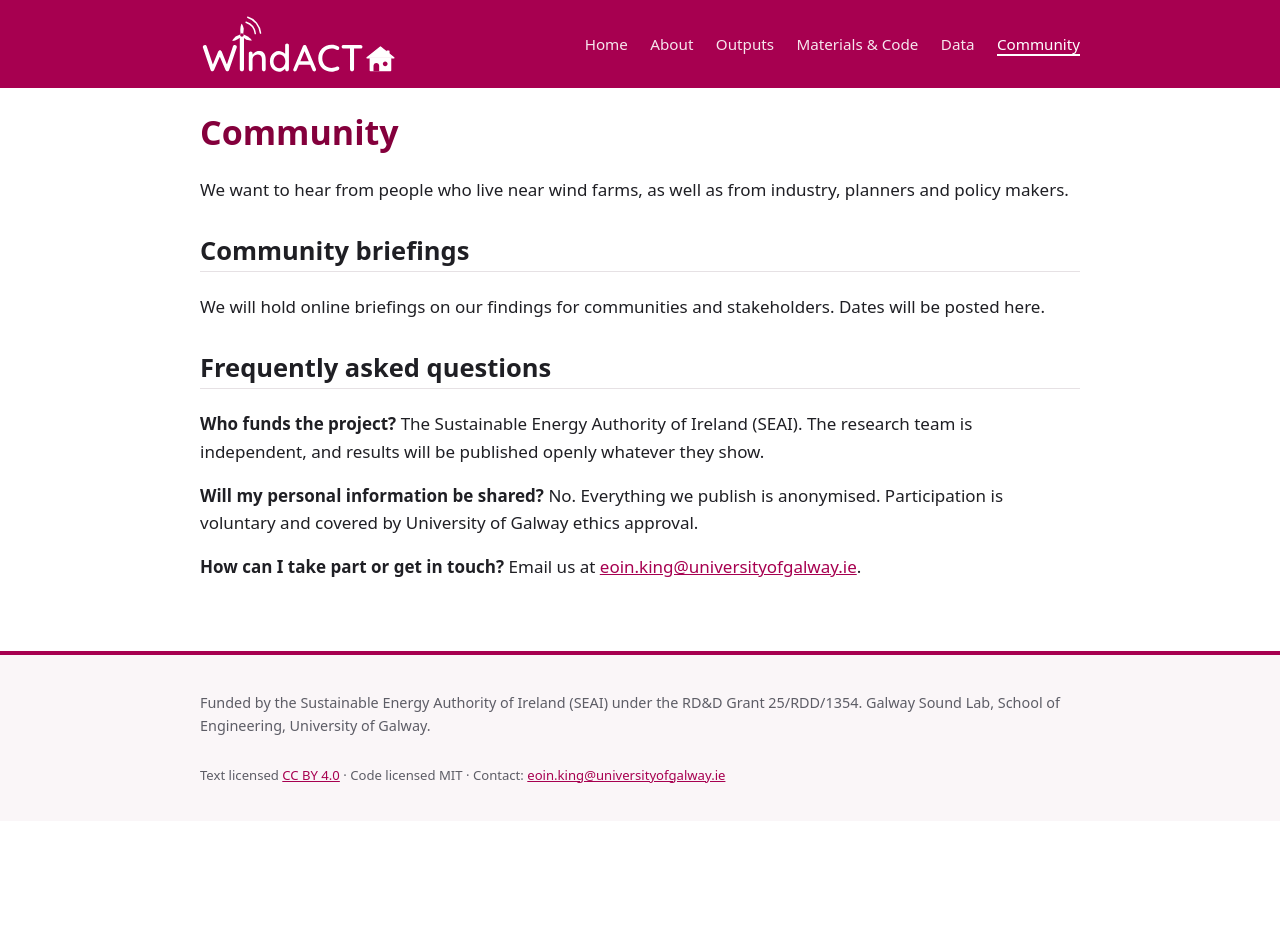
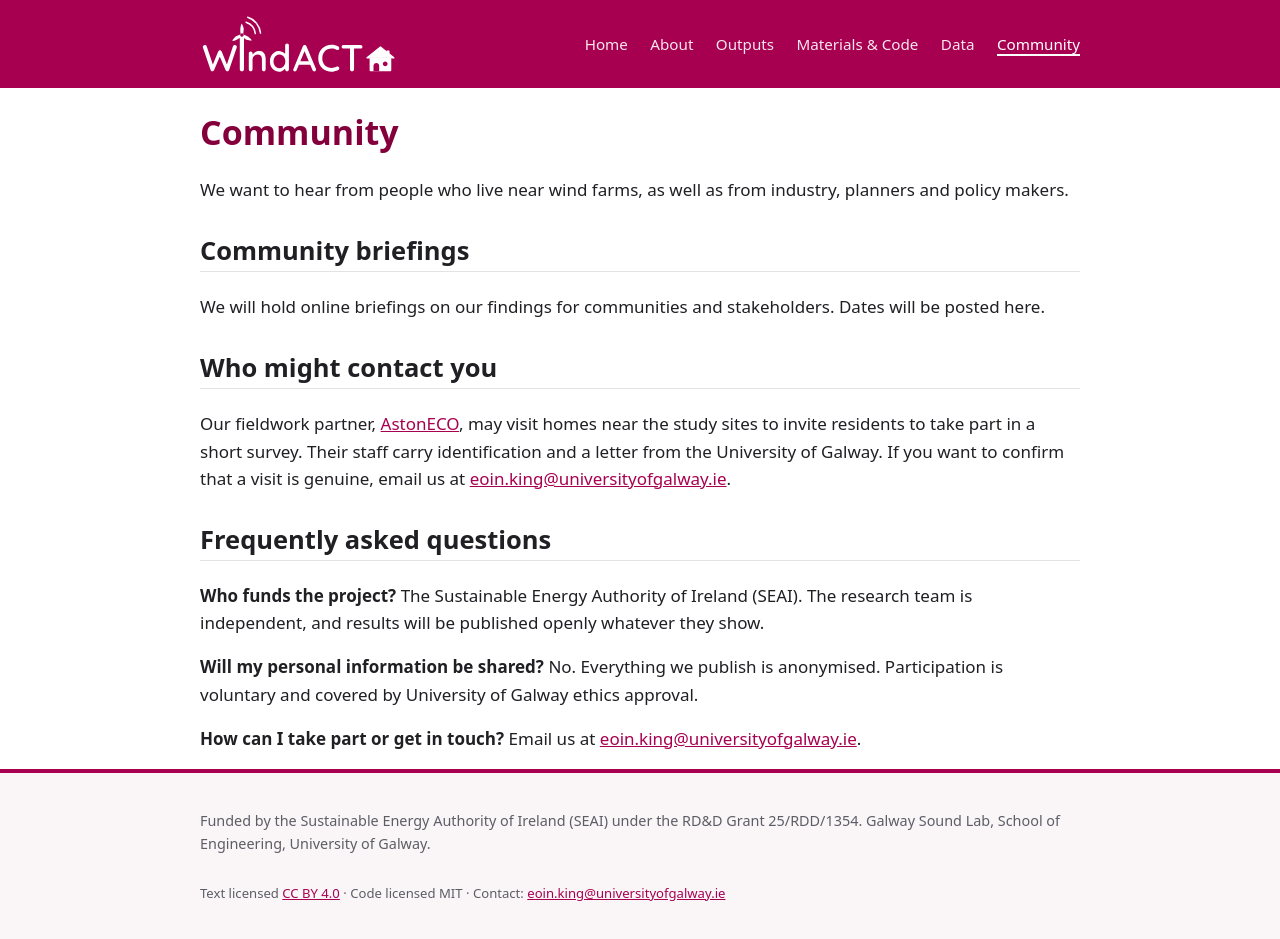
Before and after one commit to galway-sound-lab/windact, a Jekyll site: the page built from community.md, in a window 1280 px wide. Built offline with Jekyll 4.4.1, drawn with Linux system fonts in a browser that asks for light colours; before the commit the page ends 900 px from its top, so only the background shows below that.

Commit message:
Include details on AstonECO home visits for surveys
Added information about potential home visits by AstonECO for survey participation.

```diff
--- a/community.md
+++ b/community.md
@@ -10,6 +10,10 @@ We want to hear from people who live near wind farms, as well as from industry,
 
 We will hold online briefings on our findings for communities and stakeholders. Dates will be posted here.
 
+## Who might contact you
+
+Our fieldwork partner, [AstonECO](https://astoneco.com/), may visit homes near the study sites to invite residents to take part in a short survey. Their staff carry identification and a letter from the University of Galway. If you want to confirm that a visit is genuine, email us at <a href="mailto:{{ site.contact_email }}">{{ site.contact_email }}</a>.
+
 ## Frequently asked questions
 
 **Who funds the project?**
```
